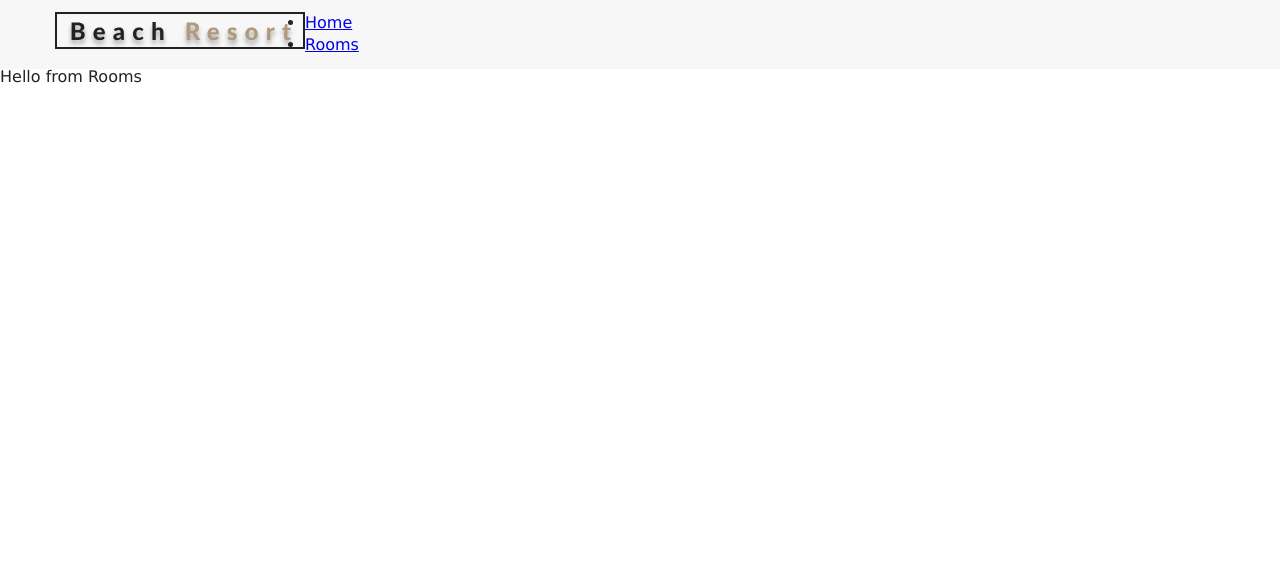
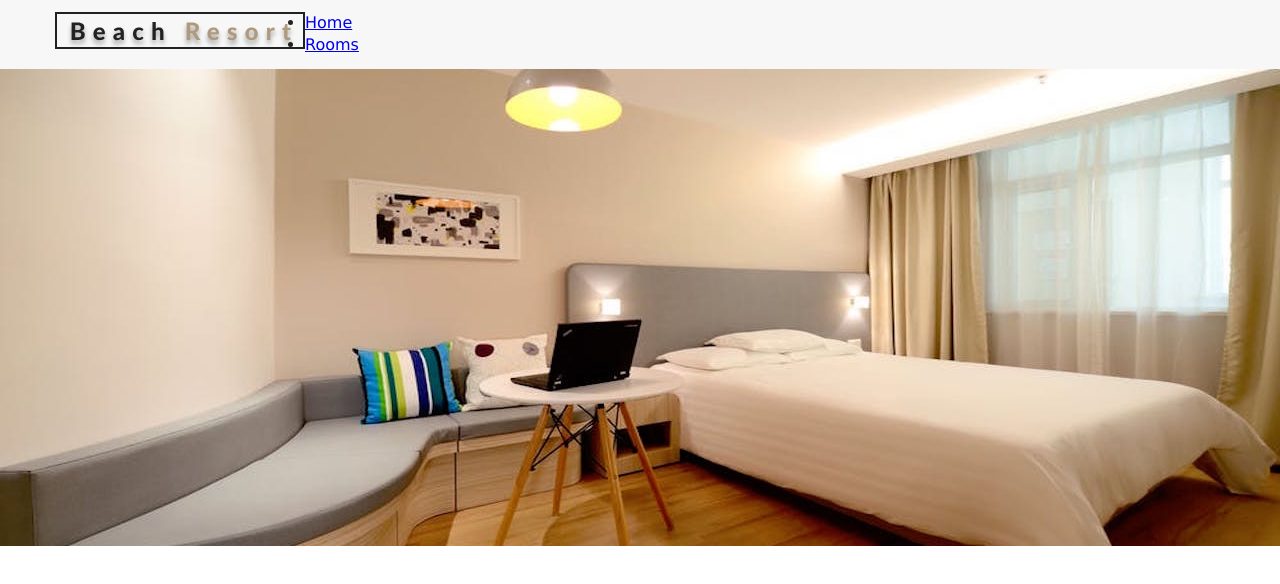
Before and after one commit to 730photo/Beach-Resort, a React (Create React App) app: page /rooms in a window 1280 px wide. Shown: the top 584 px of the page. Built offline with nearby package versions, Linux system fonts and the light colour scheme.

Commit message:
added Rooms banner

```diff
--- a/src/components/Hero.js
+++ b/src/components/Hero.js
@@ -3,3 +3,7 @@
 export default function Hero({ children, hero }) {
     return <header className={hero}>{children}</header>;
 }
+
+Hero.defaultProps = {
+    hero: "defaultHero"
+};
--- a/src/pages/Rooms.js
+++ b/src/pages/Rooms.js
@@ -1,9 +1,9 @@
 import React from 'react'
+import Hero from '../components/Hero'
 
-export default function Rooms() {
-    return (
-        <div>
-            Hello from Rooms
-        </div>
-    )
-}
+const Rooms = () => {
+    return <Hero hero="roomsHero" />;
+};
+
+
+export default Rooms;
```
